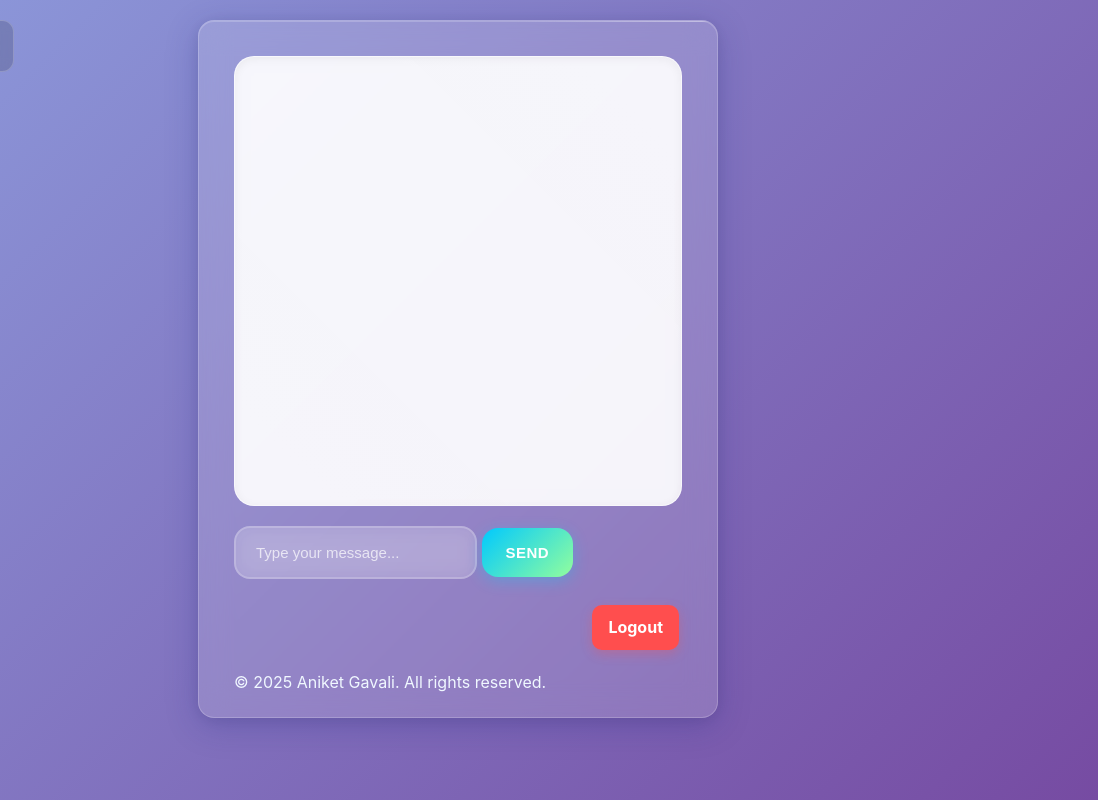
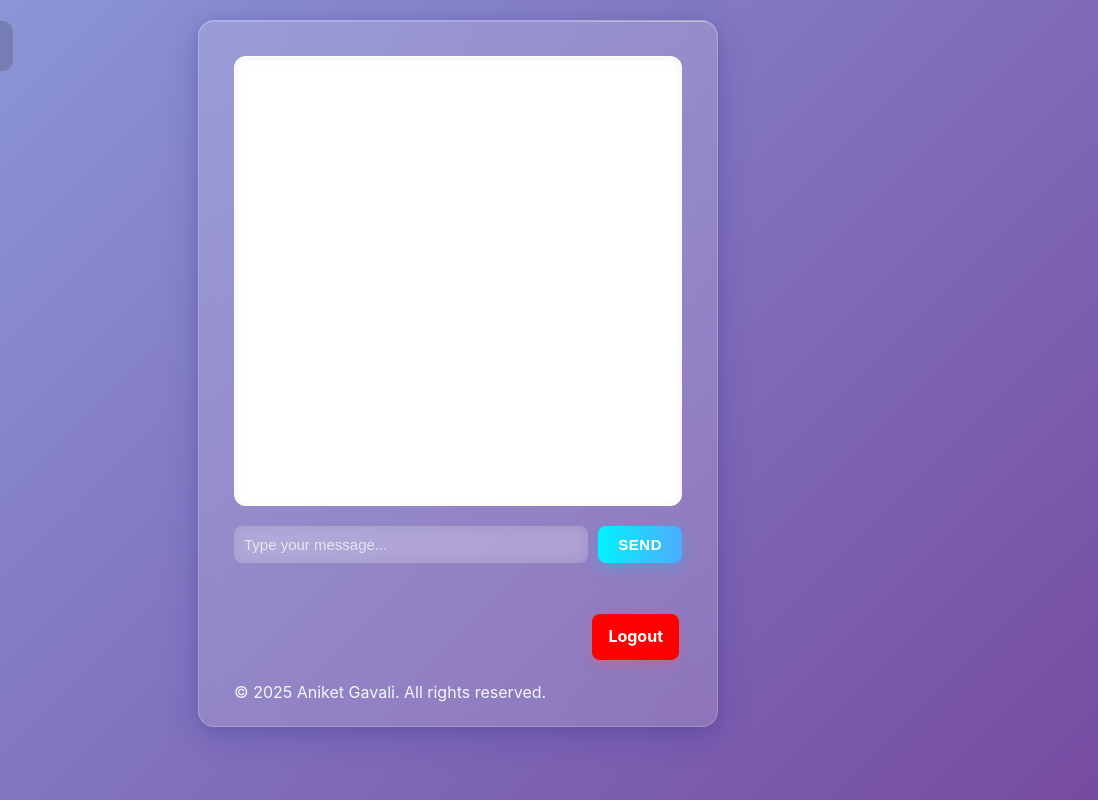
Before and after one commit to aniket-g-3101/Chat_Application, a website: page public/chat.html in a window 1280 px wide. Shown: the full height of the page, 182-1280 px from the left. Drawn offline with Linux system fonts and the light colour scheme; no server answers.

Commit message:
Fix: message sending via WebSocket in chat.html

```diff
--- a/public/chat.html
+++ b/public/chat.html
@@ -19,8 +19,9 @@
         .then((data) => {
           currentUser = data.username;
 
-          // ✅ Fixed WebSocket URL to work on Replit & everywhere
-          const socket = new WebSocket(`wss://${window.location.host}`);
+          // ✅ Fix: WebSocket works for local and deployed
+          const protocol = window.location.protocol === "https:" ? "wss" : "ws";
+          const socket = new WebSocket(`${protocol}://${window.location.host}`);
 
           socket.onopen = () => {
             socket.send(
@@ -28,7 +29,7 @@
                 type: "join",
                 username: currentUser,
                 room: "general",
-              }),
+              })
             );
           };
 
@@ -58,9 +59,42 @@
 
     <div id="chat">
       <p id="welcome"></p>
-      <div id="messages"></div>
-      <input type="text" id="messageInput" placeholder="Type your message..." />
-      <button onclick="sendMessage()">Send</button>
+
+      <!-- ✅ Keeps original styling and size -->
+      <div
+        id="messages"
+        style="
+          width: 100%;
+          height: 450px;
+          background: white;
+          padding: 12px;
+          border-radius: 12px;
+          overflow-y: auto;
+          margin-bottom: 20px;
+        "
+      ></div>
+
+      <div style="display: flex; gap: 10px">
+        <input
+          type="text"
+          id="messageInput"
+          placeholder="Type your message..."
+          style="flex: 1; padding: 10px; border-radius: 8px; border: none;"
+        />
+        <button
+          onclick="sendMessage()"
+          style="
+            background: linear-gradient(to right, #00f2fe, #4facfe);
+            border: none;
+            padding: 10px 20px;
+            border-radius: 8px;
+            color: white;
+            cursor: pointer;
+          "
+        >
+          SEND
+        </button>
+      </div>
 
       <br /><br />
       <div
@@ -72,12 +106,24 @@
           padding-left: 80%;
         "
       >
-        <a href="/logout" id="logoutBtn">Logout</a>
+        <a
+          href="/logout"
+          id="logoutBtn"
+          style="
+            background-color: red;
+            color: white;
+            padding: 10px 16px;
+            border-radius: 8px;
+            text-decoration: none;
+          "
+        >
+          Logout
+        </a>
       </div>
+
       <footer class="footer" style="color: aliceblue">
         <p>© 2025 Aniket Gavali. All rights reserved.</p>
       </footer>
     </div>
-
   </body>
 </html>
```
